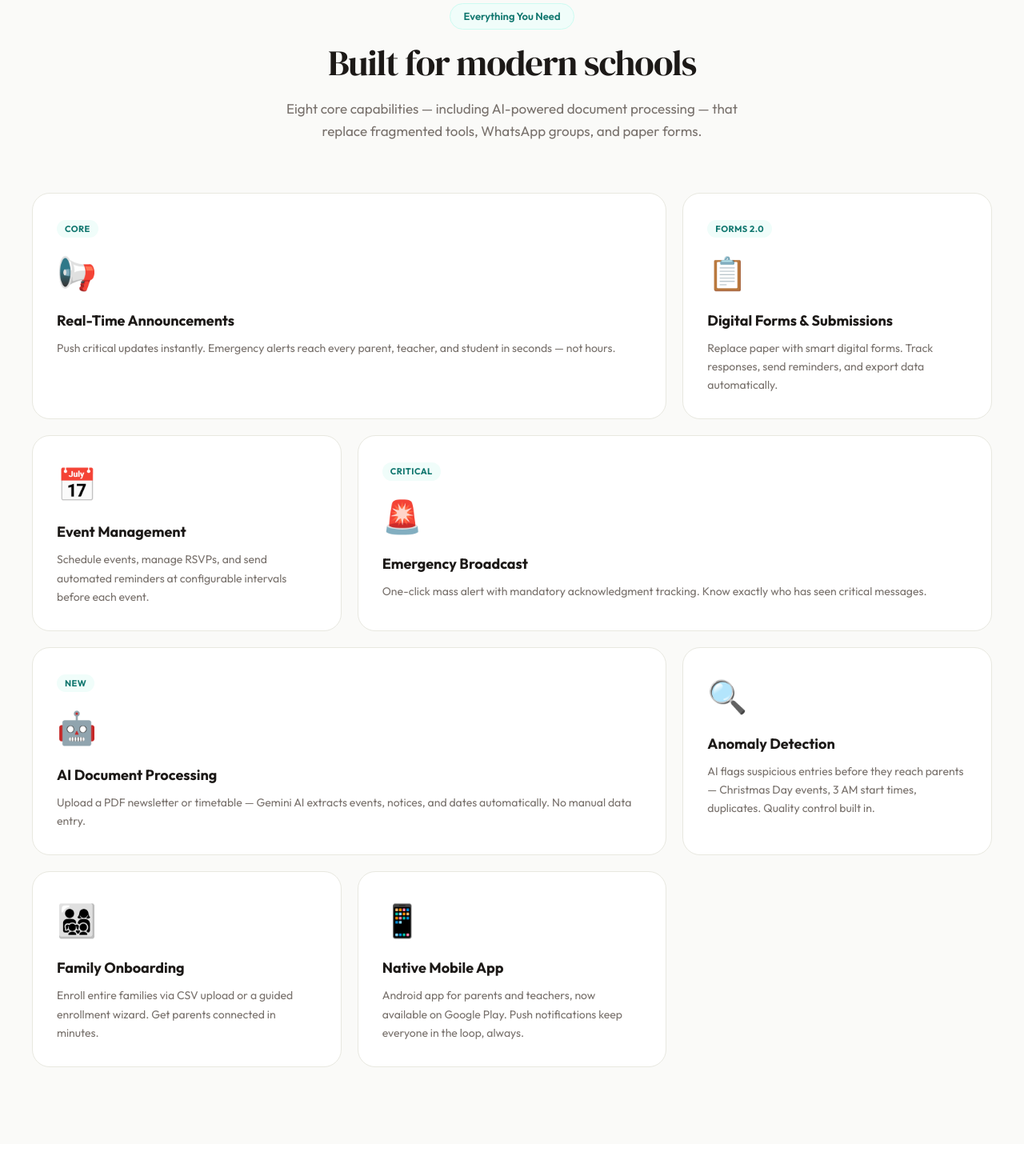
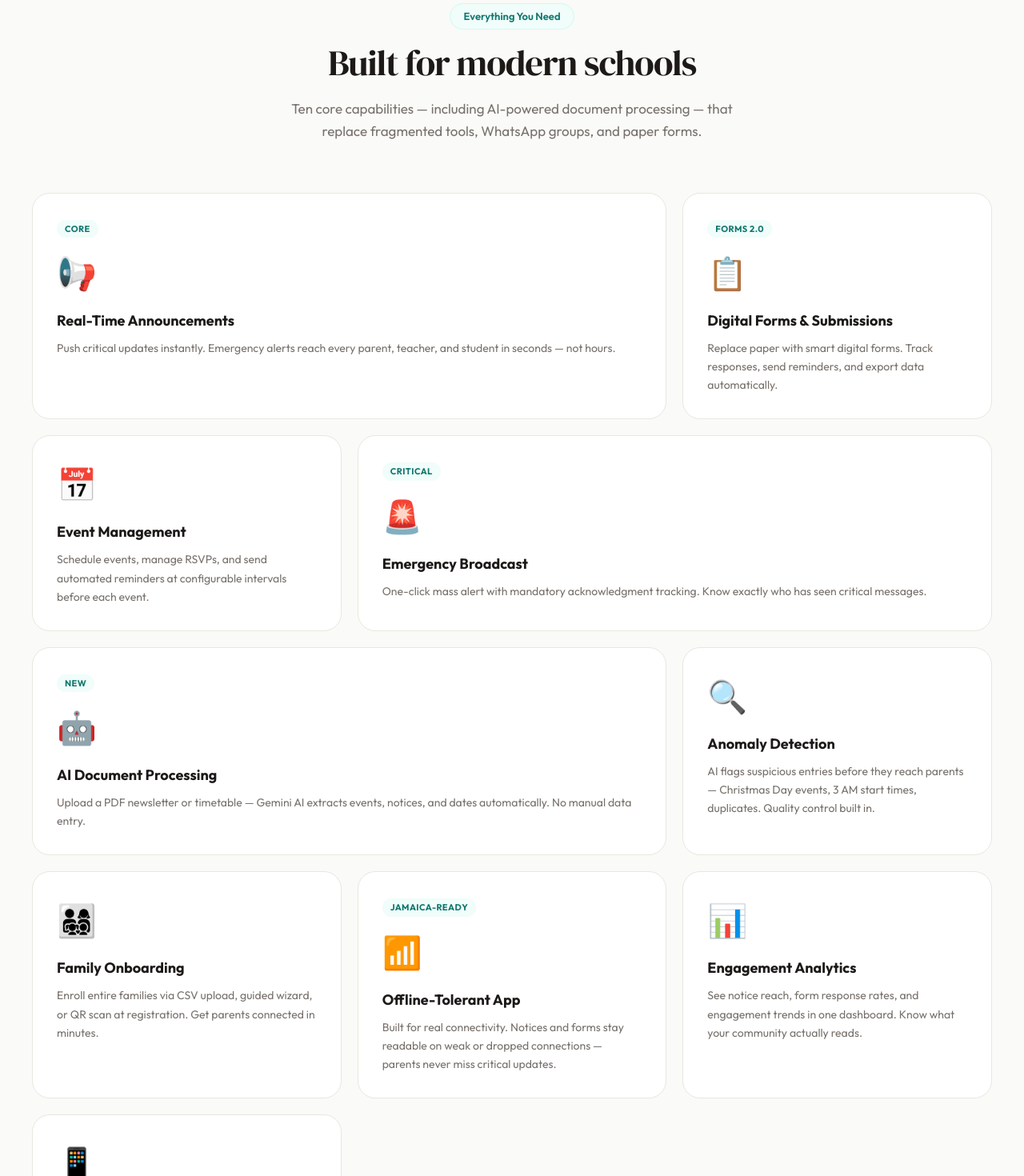
Before and after one commit to itmanjm/skoconnect-landing, a Next.js app: page / in a window 1280 px wide. Shown: the part 1100-2570 px from the top of the page at 80% size. Built offline with nearby package versions, Linux system fonts and the light colour scheme.

Commit message:
feat: add Offline-Tolerant App + Engagement Analytics cards, QR scan in onboarding copy (8->10 features)

```diff
--- a/app/page.tsx
+++ b/app/page.tsx
@@ -49,7 +49,20 @@ const features = [
   {
     icon: '👨‍👩‍👧‍👦',
     title: 'Family Onboarding',
-    description: 'Enroll entire families via CSV upload or a guided enrollment wizard. Get parents connected in minutes.',
+    description: 'Enroll entire families via CSV upload, guided wizard, or QR scan at registration. Get parents connected in minutes.',
+    large: false,
+  },
+  {
+    icon: '📶',
+    title: 'Offline-Tolerant App',
+    description: 'Built for real connectivity. Notices and forms stay readable on weak or dropped connections — parents never miss critical updates.',
+    tag: 'Jamaica-ready',
+    large: false,
+  },
+  {
+    icon: '📊',
+    title: 'Engagement Analytics',
+    description: 'See notice reach, form response rates, and engagement trends in one dashboard. Know what your community actually reads.',
     large: false,
   },
   {
@@ -824,7 +837,7 @@ export default function LandingPage() {
                 Built for modern schools
               </h2>
               <p style={{ color: '#78716C', fontSize: 17, lineHeight: 1.6, maxWidth: 580, margin: '0 auto' }}>
-                Eight core capabilities — including AI-powered document processing — that replace fragmented tools, WhatsApp groups, and paper forms.
+                Ten core capabilities — including AI-powered document processing — that replace fragmented tools, WhatsApp groups, and paper forms.
               </p>
             </div>
 
```
